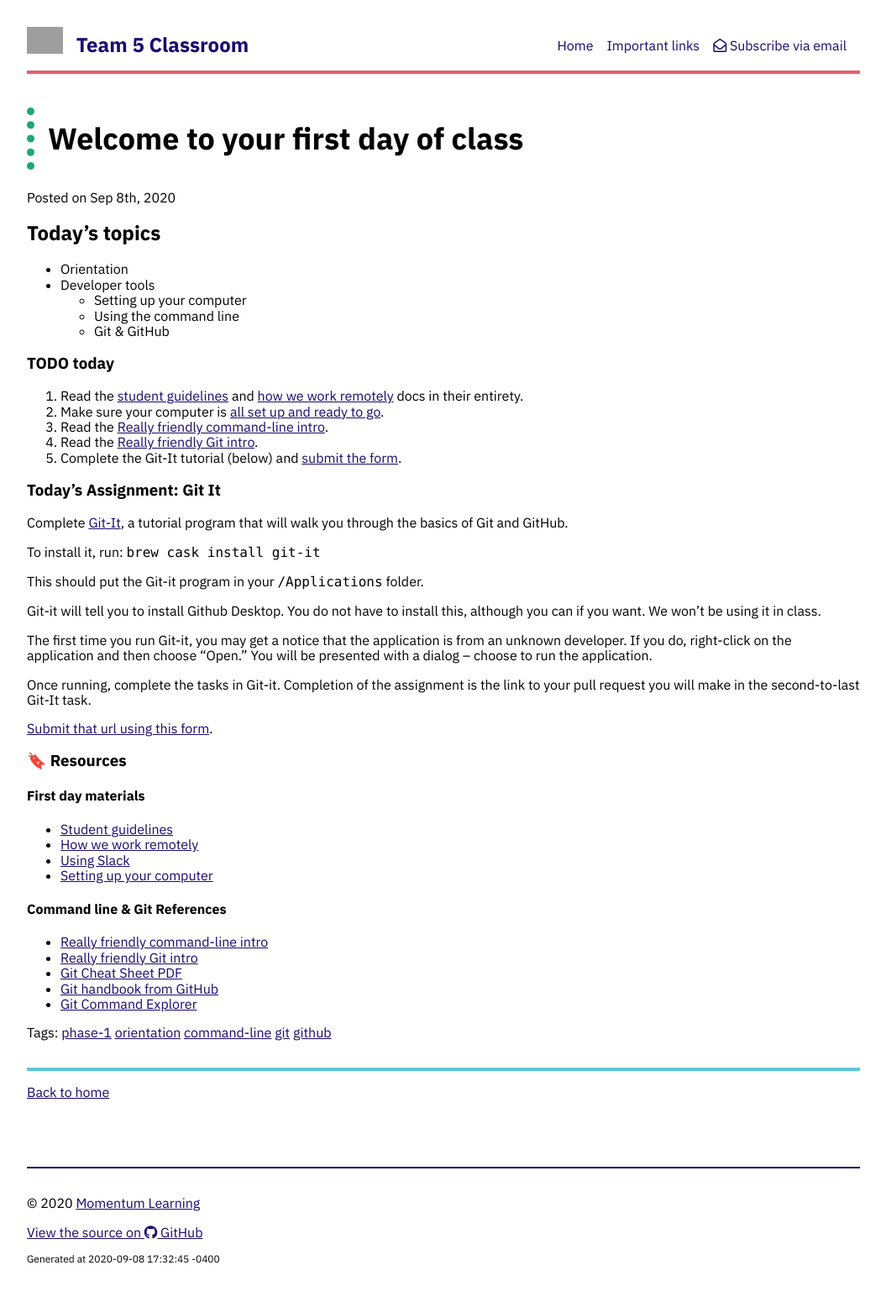
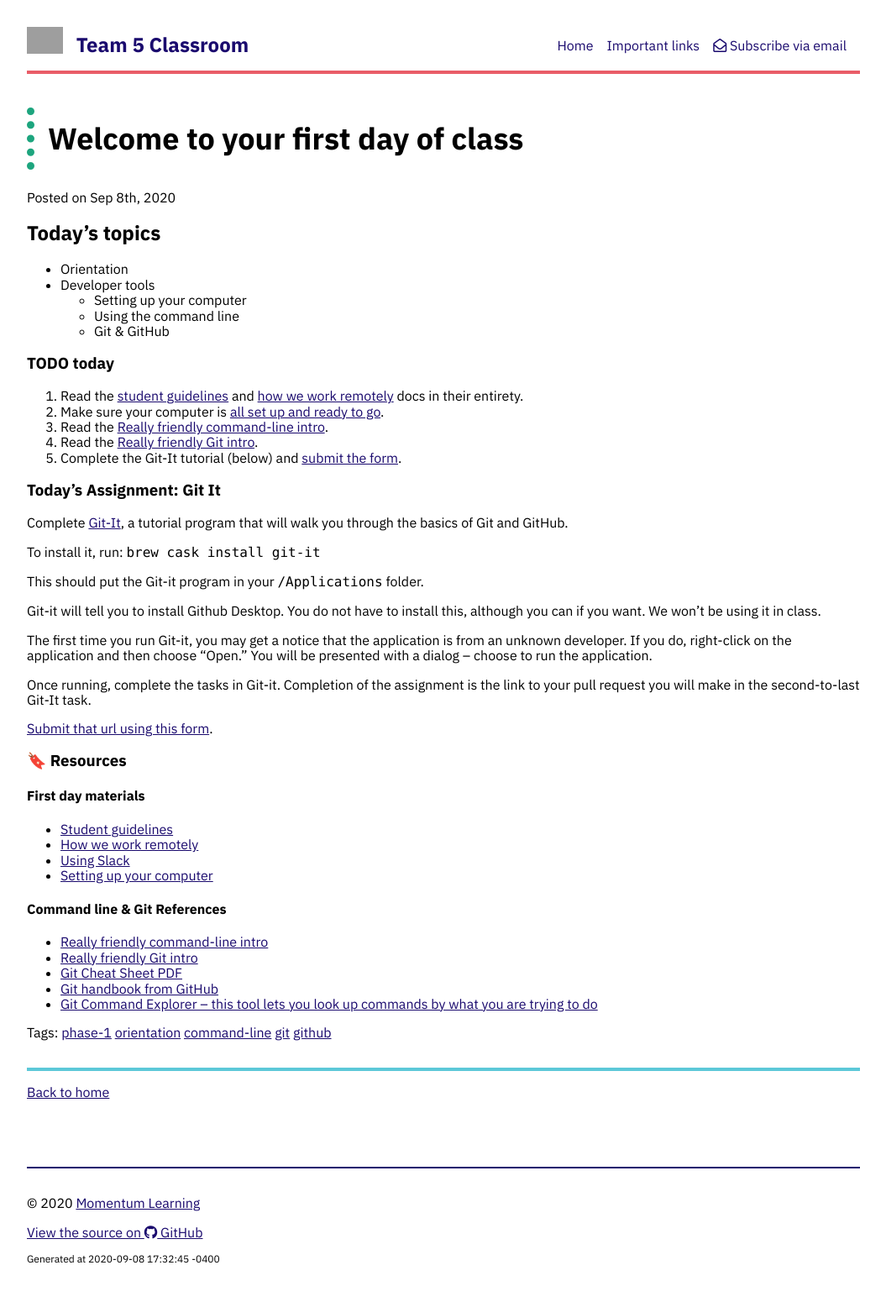
Before and after one commit to momentum-team-5/momentum-team-5.github.io, a Jekyll site: the page built from _posts/2020-09-08-welcome-phase-1.md, in a window 1280 px wide. Shown: the whole page at 84% size, without its empty margins (112-1167 px from the left). Built offline with Jekyll 4.4.1, drawn with Linux system fonts in a browser that asks for light colours; nearby versions of some CDN libraries; grey boxes are pictures that could not be loaded.

Commit message:
Add detail

```diff
--- a/_posts/2020-09-08-welcome-phase-1.md
+++ b/_posts/2020-09-08-welcome-phase-1.md
@@ -52,4 +52,4 @@ Once running, complete the tasks in Git-it. Completion of the assignment is the
 - [Really friendly Git intro](https://drive.google.com/open?id=125rubyTQpBwmpi6I_UzUWfT1aXeHmy5n)
 - [Git Cheat Sheet PDF](https://education.github.com/git-cheat-sheet-education.pdf)
 - [Git handbook from GitHub](https://guides.github.com/introduction/git-handbook/)
-- [Git Command Explorer](https://gitexplorer.com/)
+- [Git Command Explorer -- this tool lets you look up commands by what you are trying to do](https://gitexplorer.com/)
```
